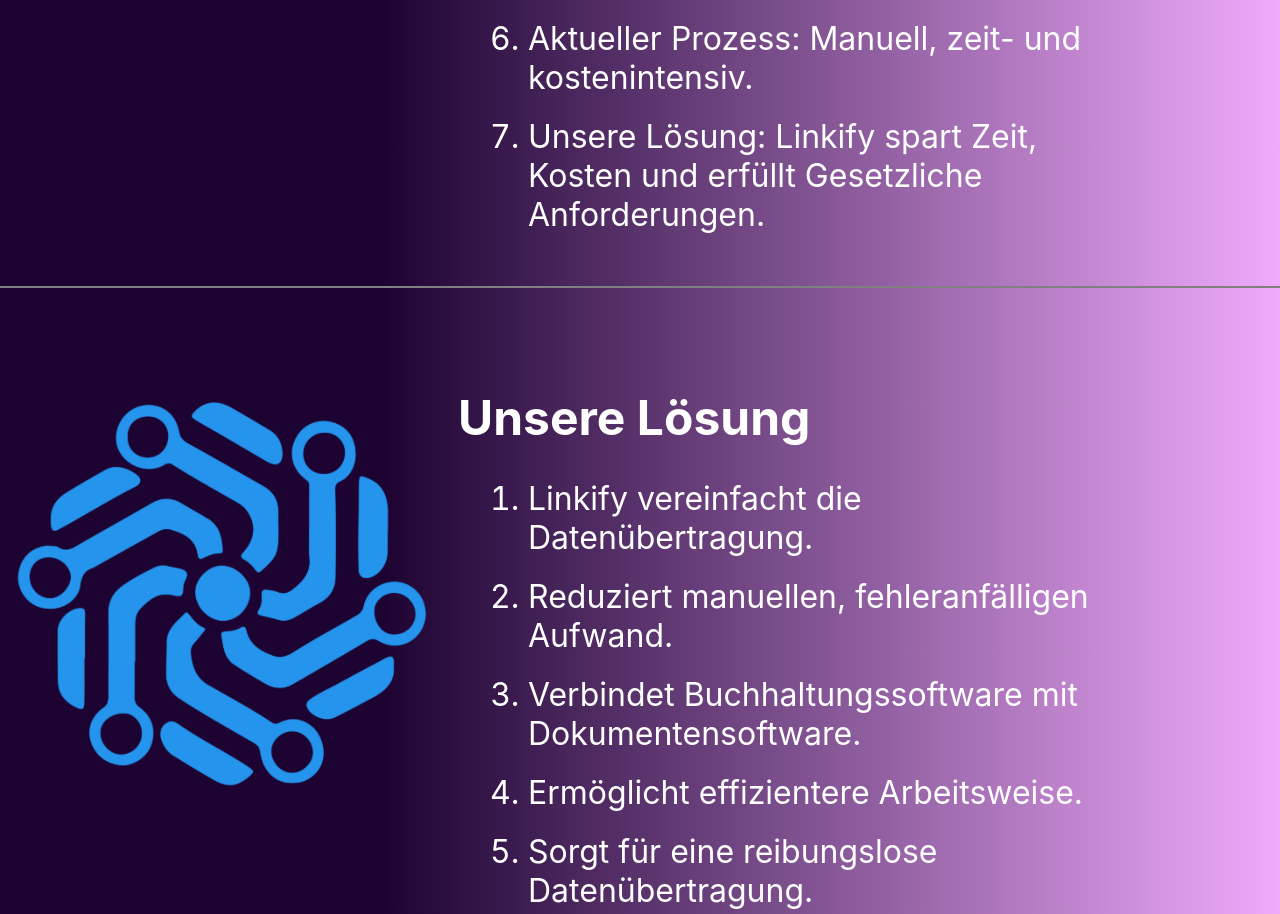
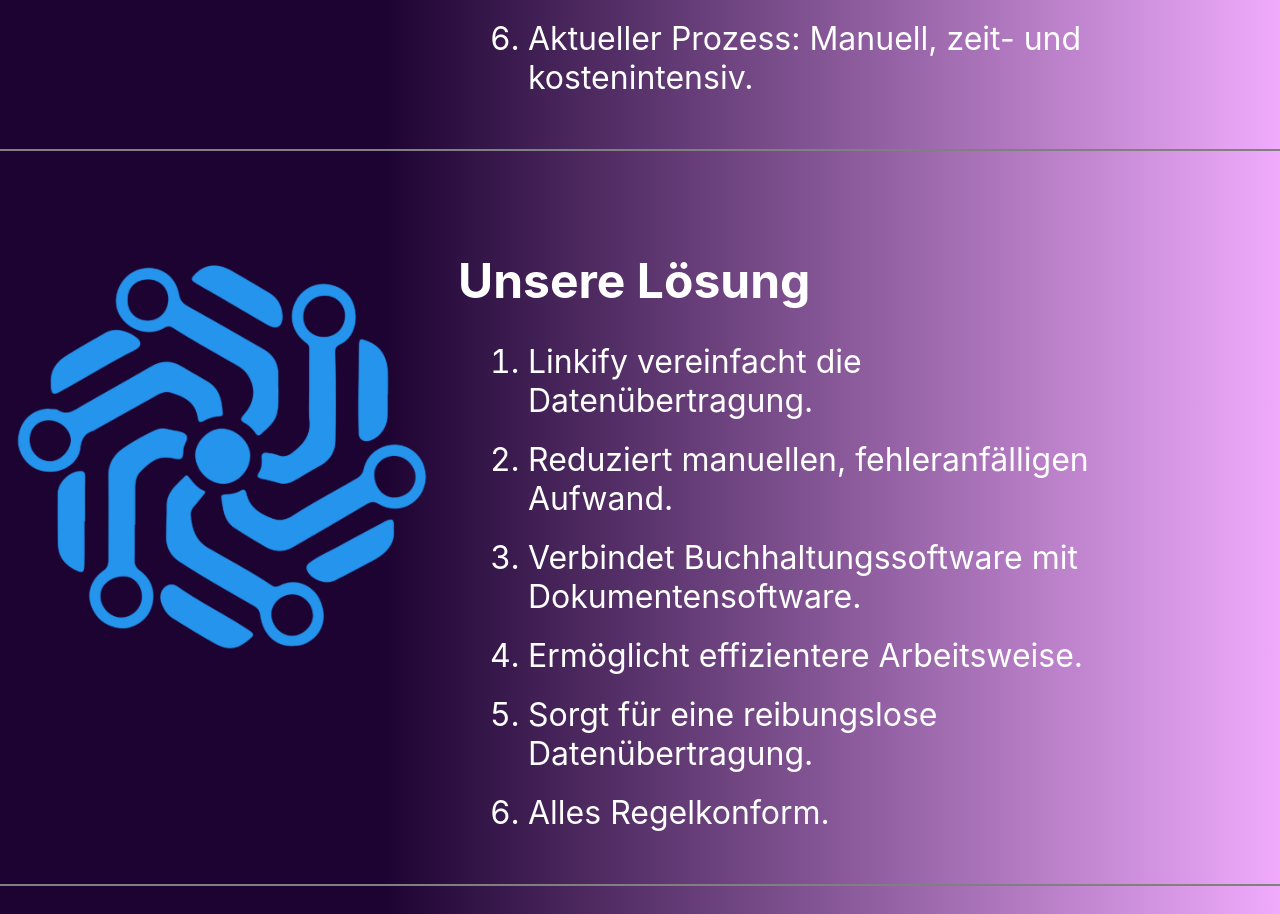
Before and after one commit to RalfHof/nextjs-boilerplate, a Next.js app: page /product in a window 1280 px wide. Shown: the part 1124-2038 px from the top of the page. Built offline with nearby package versions, Linux system fonts and the light colour scheme.

Commit message:
New Features

```diff
--- a/src/app/product/page.tsx
+++ b/src/app/product/page.tsx
@@ -12,7 +12,6 @@ export default function ProductPage() {
     { Element: "DMS-Lösung: Erfüllt gesetzliche Anforderungen." },
     { Element: "Ab dem 1. Januar  2025: Firmen müssen Rechnungen digital erstellen, empfangen und im DMS speichern." },
     { Element: "Aktueller Prozess: Manuell, zeit- und kostenintensiv." },
-    { Element: "Unsere Lösung: Linkify spart Zeit, Kosten und erfüllt Gesetzliche Anforderungen." }
   ];
 
   const TargetElementItems1 = [
```
